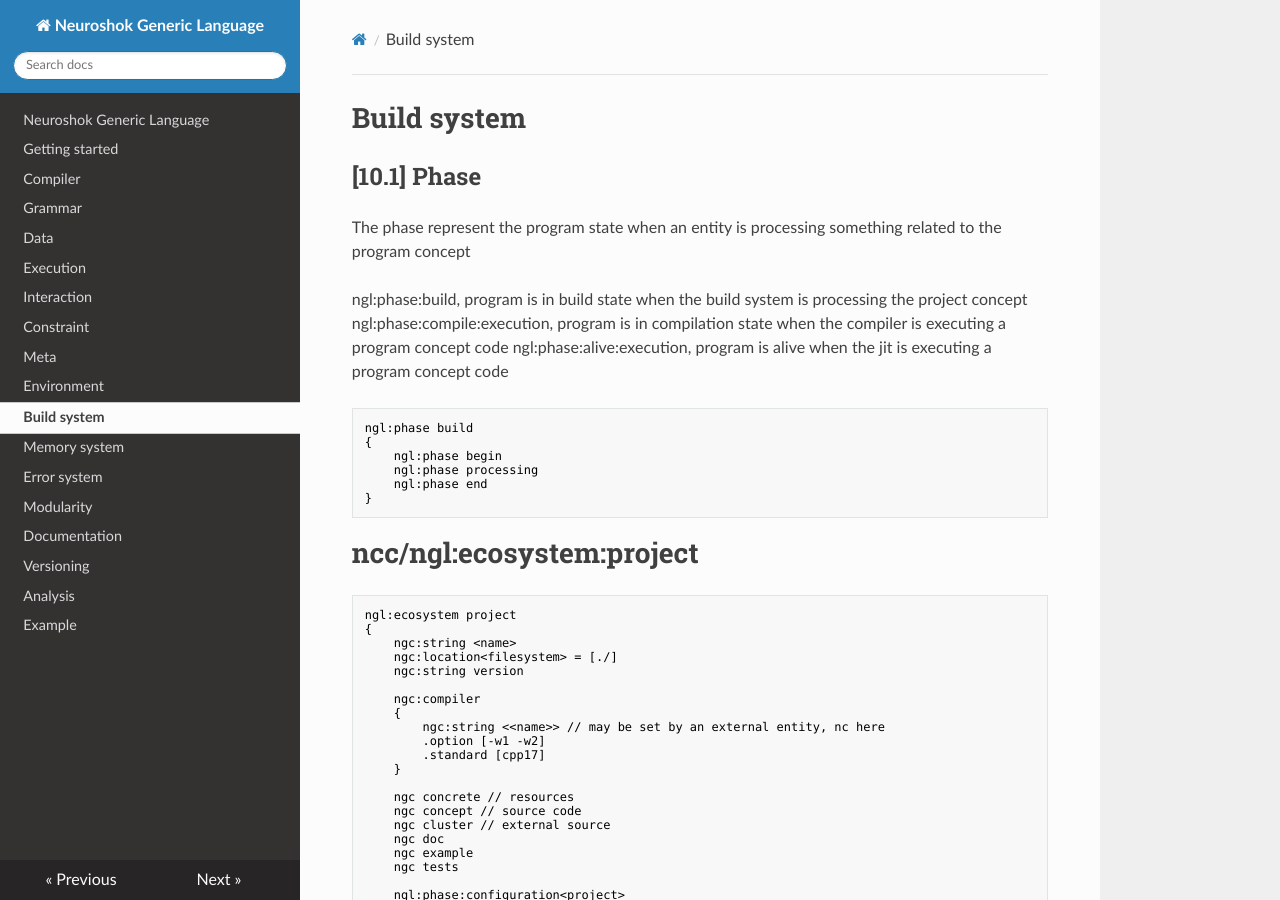
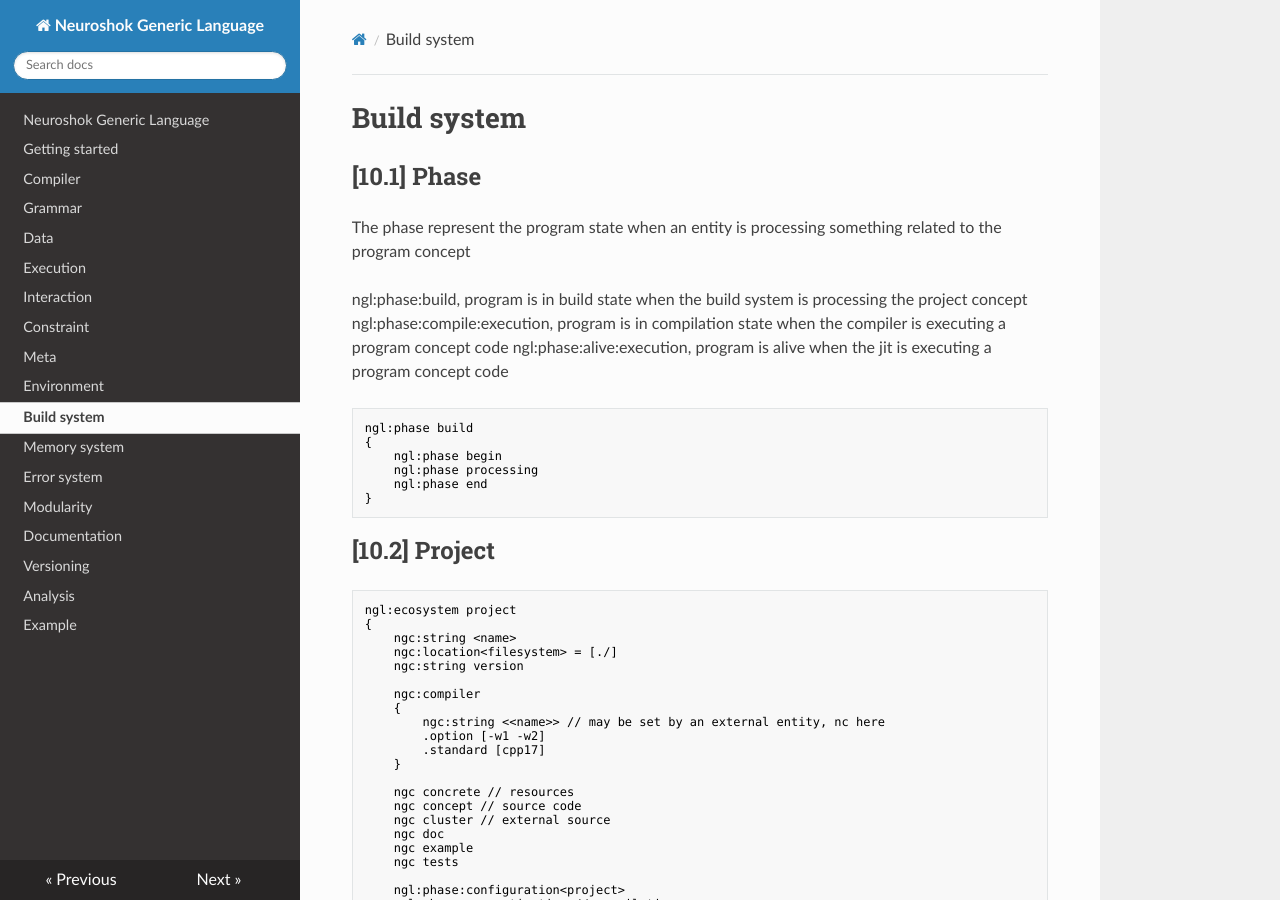
Before and after one commit to neuroshok/ngl, an MkDocs documentation site: the page built from doc/learn/[10] Build system.md, in a window 1280 px wide and 900 px high. Built offline with MkDocs 1.6.1, drawn with Linux system fonts in a browser that asks for light colours.

Commit message:
[fix] doc

````diff
--- a/doc/learn/[10] Build system.md
+++ b/doc/learn/[10] Build system.md
@@ -17,7 +17,7 @@ ngl:phase build
 }
 ```
 
-# ncc/ngl:ecosystem:project
+## [10.2] Project
 
 ```
 ngl:ecosystem project
@@ -50,9 +50,9 @@ ngl:ecosystem project
 }
 ```
 
-# Example
+### Example
 
-## Raz
+### Raz
 
 `nc project config -link_type:static` // optional, default tpo static
 
````
